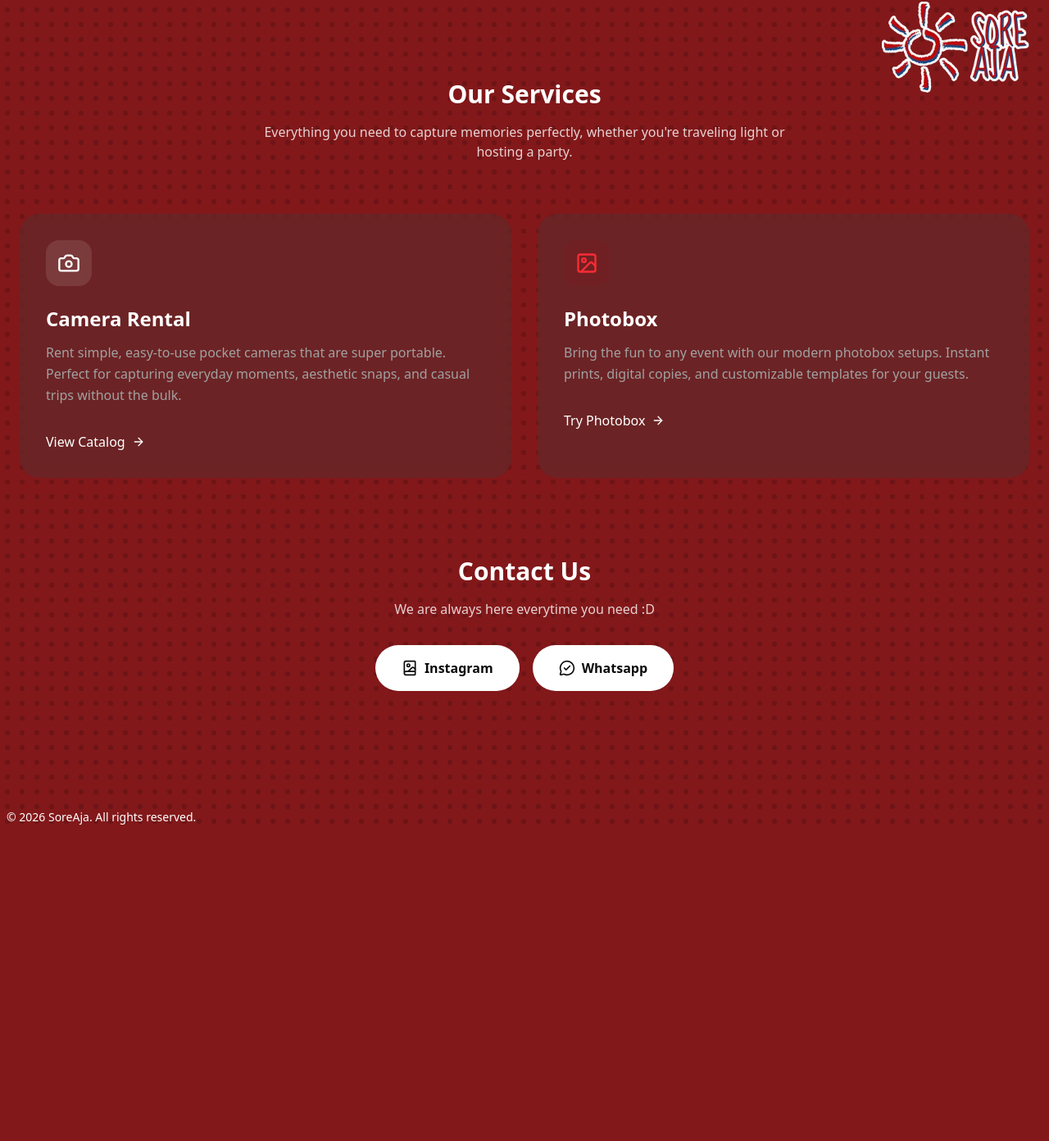
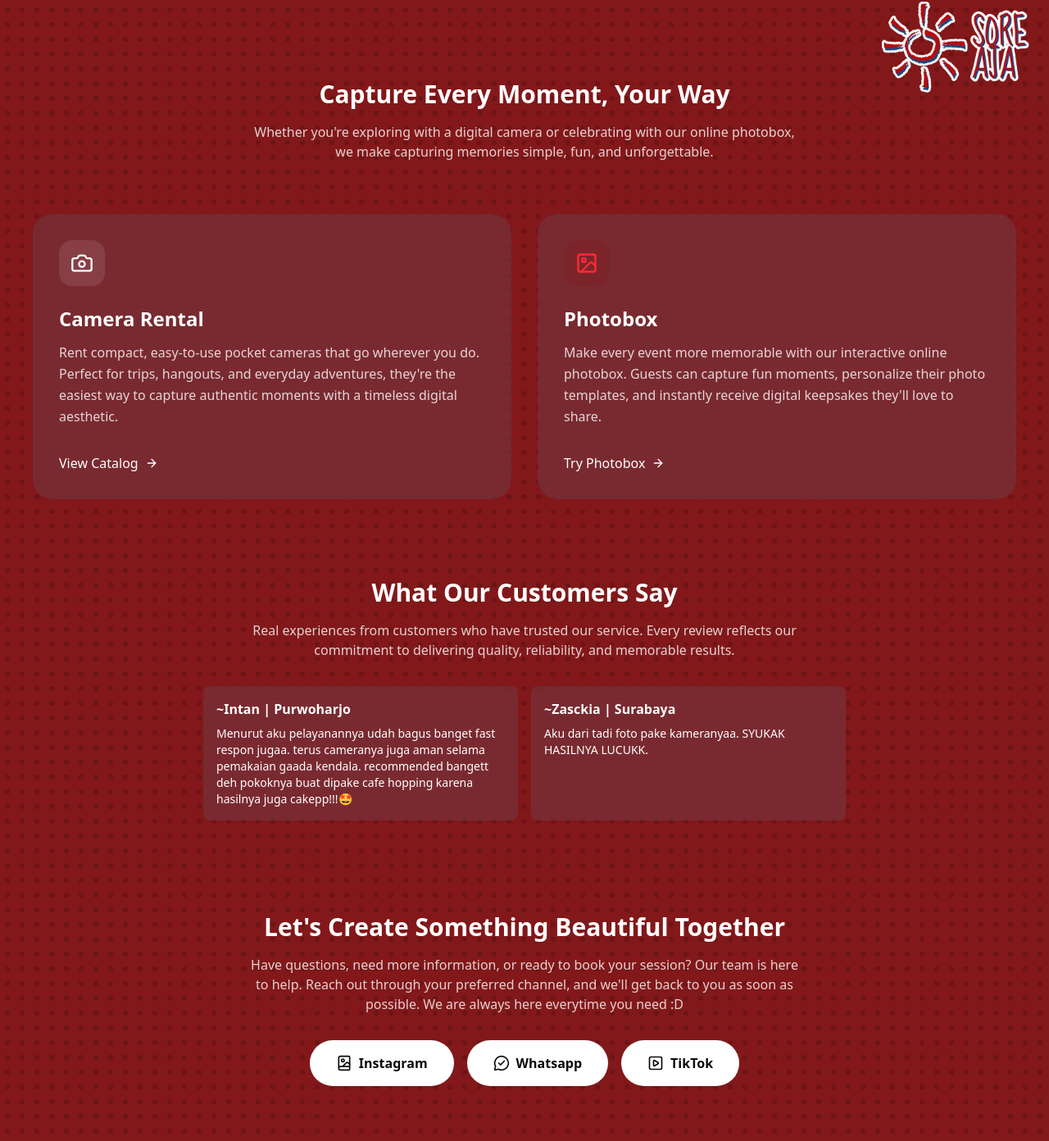
Before and after one commit to punkestu/soreaja, a plain HTML site: page index.html in a window 1280 px wide. Shown: the part 663-2055 px from the top of the page at 82% size. Before the commit the page ends 1678 px from the top, so only its background shows below. Drawn offline with nearby package versions, Linux system fonts and the light colour scheme; a web font is replaced by a local one.

```diff
--- a/index.html
+++ b/index.html
@@ -11,7 +11,7 @@
     />
     <link rel="stylesheet" href="style.css" />
     <script src="https://unpkg.com/lucide@latest"></script>
-    <title>SoreAja</title>
+    <title>Digicam Rental and Photobox Service in Banyuwangi | SoreAja</title>
 
     <meta name="google-adsense-account" content="ca-pub-3052628124471040" />
     <meta name="theme-color" content="#5C0F13" />
@@ -120,7 +120,7 @@
         </a>
       </div>
     </div>
-    <main class="pt-18 pb-18">
+    <main class="pt-18 pb-18 px-2">
       <div
         class="w-full h-[80vh] flex flex-col items-center justify-center gap-2"
       >
@@ -145,9 +145,10 @@
           Based in Banyuwangi, East Java
         </div>
         <p class="text-white/80 text-center w-3/4 md:w-1/2 xl:w-1/3">
-          Whether you need a super portable pocket camera for your trip or a fun
-          photobox experience for your event, SoreAja has you covered with
-          seamless booking and easy-to-use gear.
+          Your moments deserve to be remembered beautifully. From spontaneous
+          adventures to once-in-a-lifetime celebrations, SoreAja helps you
+          capture every smile, laugh, and memory with pocket camera rentals and
+          interactive online photobox experiences.
         </p>
         <div
           class="flex flex-col sm:flex-row items-center gap-4 justify-center lg:justify-start pt-4"
@@ -169,19 +170,22 @@
         </div>
       </div>
 
-      <div class="py-12">
+      <div class="py-12 px-2">
         <div class="text-center mb-16 flex flex-col items-center">
-          <h2 class="text-3xl font-bold text-white mb-4">Our Services</h2>
+          <h2 class="text-3xl font-bold text-white mb-4">
+            Capture Every Moment, Your Way
+          </h2>
           <p class="text-white/80 max-w-2xl mx-4">
-            Everything you need to capture memories perfectly, whether you're
-            traveling light or hosting a party.
+            Whether you're exploring with a digital camera or celebrating with
+            our online photobox, we make capturing memories simple, fun, and
+            unforgettable.
           </p>
         </div>
 
         <div class="grid md:grid-cols-2 gap-8 px-6">
           <!-- Camera Rent Card -->
           <div
-            class="group p-8 rounded-3xl bg-neutral-700/30 backdrop-blur-sm hover:border-red-900/50 transition-colors hover:-translate-y-1 transform duration-300"
+            class="group p-8 rounded-3xl bg-slate-500/20 backdrop-blur-sm hover:border-red-900/50 transition-colors hover:-translate-y-1 transform duration-300"
           >
             <div
               class="w-14 h-14 rounded-2xl bg-white/10 text-white flex items-center justify-center mb-6 group-hover:bg-white group-hover:text-black transition-colors"
@@ -189,10 +193,11 @@
               <i data-lucide="camera" class="w-7 h-7"></i>
             </div>
             <h3 class="text-2xl font-bold text-white mb-3">Camera Rental</h3>
-            <p class="text-neutral-400 mb-8 leading-relaxed">
-              Rent simple, easy-to-use pocket cameras that are super portable.
-              Perfect for capturing everyday moments, aesthetic snaps, and
-              casual trips without the bulk.
+            <p class="text-white/80 mb-8 leading-relaxed">
+              Rent compact, easy-to-use pocket cameras that go wherever you do.
+              Perfect for trips, hangouts, and everyday adventures, they're the
+              easiest way to capture authentic moments with a timeless digital
+              aesthetic.
             </p>
             <a
               href="rent-catalog.html"
@@ -204,7 +209,7 @@
 
           <!-- Photobox Card -->
           <div
-            class="group p-8 rounded-3xl bg-neutral-700/30 backdrop-blur-sm hover:border-red-900/50 transition-colors hover:-translate-y-1 transform duration-300"
+            class="group p-8 rounded-3xl bg-slate-500/20 backdrop-blur-sm hover:border-red-900/50 transition-colors hover:-translate-y-1 transform duration-300"
           >
             <div
               class="w-14 h-14 rounded-2xl bg-red-900/20 text-red-500 flex items-center justify-center mb-6 group-hover:bg-red-900 group-hover:text-white transition-colors"
@@ -212,10 +217,11 @@
               <i data-lucide="image" class="w-7 h-7"></i>
             </div>
             <h3 class="text-2xl font-bold text-white mb-3">Photobox</h3>
-            <p class="text-neutral-400 mb-8 leading-relaxed">
-              Bring the fun to any event with our modern photobox setups.
-              Instant prints, digital copies, and customizable templates for
-              your guests.
+            <p class="text-white/80 mb-8 leading-relaxed">
+              Make every event more memorable with our interactive online
+              photobox. Guests can capture fun moments, personalize their photo
+              templates, and instantly receive digital keepsakes they'll love to
+              share.
             </p>
             <a
               href="https://photobox.soreaja.my.id"
@@ -227,11 +233,52 @@
         </div>
       </div>
 
-      <div class="py-12">
+      <div class="py-12 px-2">
         <div class="text-center mb-4 flex flex-col items-center">
-          <h2 class="text-3xl font-bold text-white mb-4">Contact Us</h2>
+          <h2 class="text-3xl font-bold text-white mb-4">
+            What Our Customers Say
+          </h2>
           <p class="text-white/80 max-w-2xl mx-4">
-            We are always here everytime you need :D
+            Real experiences from customers who have trusted our service. Every
+            review reflects our commitment to delivering quality, reliability,
+            and memorable results.
+          </p>
+        </div>
+        <div class="overflow-x-auto text-white p-4">
+          <div class="flex gap-4 justify-center">
+            <div
+              class="bg-slate-500/20 p-4 rounded-lg w-[50vw] lg:w-[30vw] backdrop-blur-sm hover:border-red-900/50 transition-colors hover:-translate-y-1 transform duration-300"
+            >
+              <p class="font-semibold mb-2">~Intan | Purwoharjo</p>
+              <p class="text-sm">
+                Menurut aku pelayanannya udah bagus banget fast respon jugaa.
+                terus cameranya juga aman selama pemakaian gaada kendala.
+                recommended bangett deh pokoknya buat dipake cafe hopping karena
+                hasilnya juga cakepp!!!🤩
+              </p>
+            </div>
+            <div
+              class="bg-slate-500/20 p-4 rounded-lg w-[50vw] lg:w-[30vw] backdrop-blur-sm hover:border-red-900/50 transition-colors hover:-translate-y-1 transform duration-300"
+            >
+              <p class="font-semibold mb-2">~Zasckia | Surabaya</p>
+              <p class="text-sm">
+                Aku dari tadi foto pake kameranyaa. SYUKAK HASILNYA LUCUKK.
+              </p>
+            </div>
+          </div>
+        </div>
+      </div>
+
+      <div class="py-12 px-2">
+        <div class="text-center mb-4 flex flex-col items-center">
+          <h2 class="text-3xl font-bold text-white mb-4">
+            Let's Create Something Beautiful Together
+          </h2>
+          <p class="text-white/80 max-w-2xl mx-4">
+            Have questions, need more information, or ready to book your
+            session? Our team is here to help. Reach out through your preferred
+            channel, and we'll get back to you as soon as possible. We are
+            always here everytime you need :D
           </p>
         </div>
         <div class="flex justify-center gap-4 p-4 flex-wrap">
@@ -250,6 +297,14 @@
           >
             <i data-lucide="message-circle-check" class="w-5 h-5"></i>
             Whatsapp
+          </a>
+          <a
+            href="https://wa.me/6282257038056?text=Halo kakk... Aku mau tanya-tanya nih."
+            target="_blank"
+            class="w-full sm:w-auto px-8 py-4 bg-white text-neutral-950 font-semibold rounded-full flex items-center justify-center gap-2 hover:bg-neutral-200 transition-all hover:scale-105 active:scale-95"
+          >
+            <i data-lucide="square-play" class="w-5 h-5"></i>
+            TikTok
           </a>
         </div>
       </div>
```
Also changed, not shown: style.css, 1 other file.
